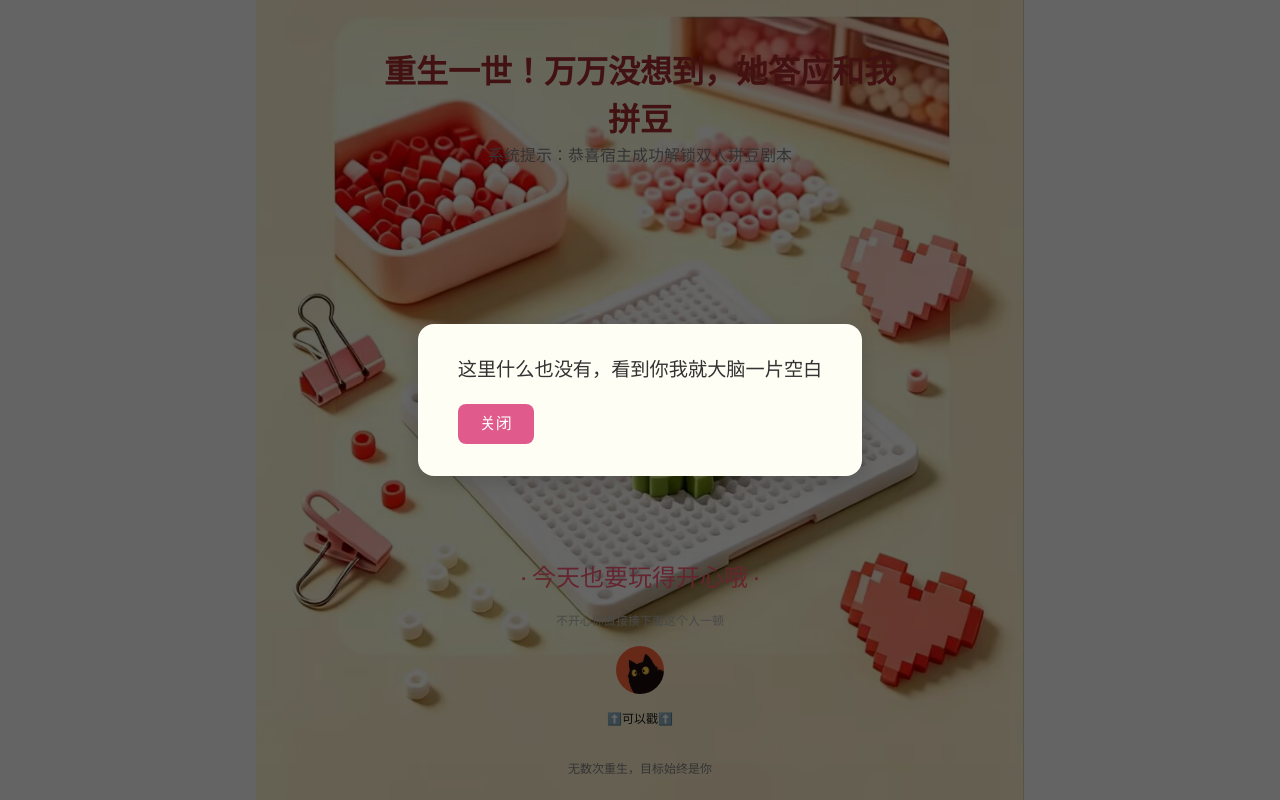
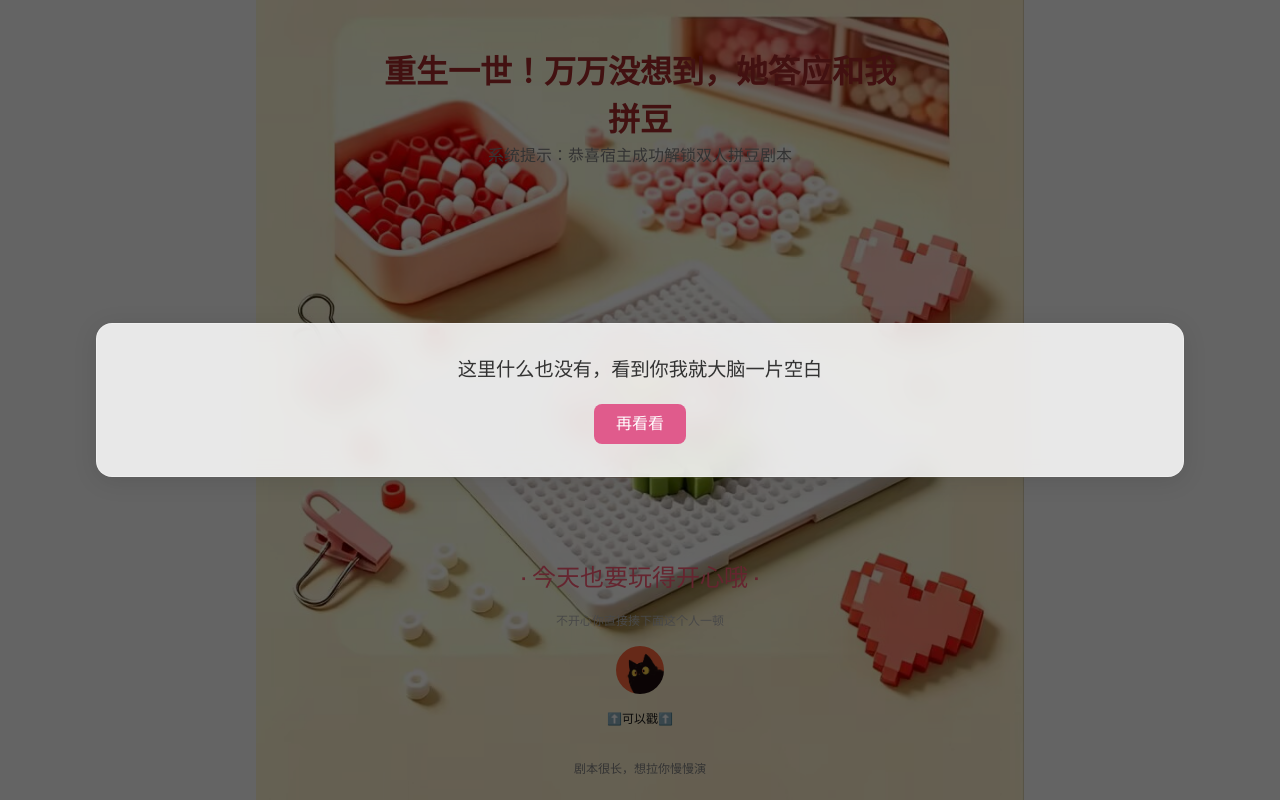
Before and after one commit to wooyo20/her-smile, a Next.js app: page / in a window 1280 px wide. Both pictures are taken after a click on the element 640 px from the left and 670 px from the top of the page. Built offline with nearby package versions, Linux system fonts and the light colour scheme.

Commit message:
冲刺，最后一版，一定要惊喜

```diff
--- a/app/first.tsx
+++ b/app/first.tsx
@@ -1,28 +1,93 @@
 "use client";
-import { useCallback, useState } from 'react';
+import { useCallback, useEffect, useMemo, useRef, useState } from 'react';
 import './styles/first.css'
 
 export default function First() {
     const [showModal, setShowModal] = useState(false);
-    const [test, setTest] = useState(0);
     const openModal = useCallback(() => {
         setShowModal(true);
-        setTest(prov => prov + 1);
     }, [])
 
+    const closeModal = useCallback(() => {
+        setShowModal(false);
+    }, [])
+
+    const [modalStep, setModalStep] = useState(0);
+
+    const modalContent = useMemo(() => {
+        if (modalStep === 0) {
+            return {
+                content: (
+                    <p style={{ margin: 0 }}>
+                        这里什么也没有，看到你我就大脑一片空白
+                    </p>
+                ),
+                btnText: '再看看',
+                btnClick: () => {
+                    setModalStep(1);
+                },
+            };
+        } else if (modalStep === 1) {
+            return {
+                content: (
+                    <div className='hdmtPoetry'>
+                        <div className="verse">你的裙子怎么穿的？</div>
+                        <div className="verse">你的眉毛怎么弯的？</div>
+                        <div className="verse">你的头发怎么盘的？</div>
+                        <div className="verse">记不清你，</div>
+                        <div className="verse">所以要见你，</div>
+                        <div className="verse">要再见你。</div>
+                        <div className="author">——冯唐《再见》</div>
+                    </div>
+                ),
+                btnText: '关闭',
+                btnClick: () => {
+                    setModalStep(0);
+                    closeModal();
+                },
+            };
+        }
+    }, [modalStep]);
+
+    const bgClassList = [
+        "bg0",
+        "bg1",
+        "bg2"
+    ];
+
+    const [colorIndex, setColorIndex] = useState(0);
+    const timer = useRef<NodeJS.Timeout>(null);
+
+    // 开启定时器，每10秒切换下标
+    useEffect(() => {
+        timer.current = setInterval(() => {
+            setColorIndex(prev => (prev + 1) % bgClassList.length);
+        }, 10000);
+
+        // 组件销毁清除定时器，防止内存泄漏
+        return () => {
+            if (timer.current) {
+                clearInterval(timer.current)
+            };
+        };
+    }, []);
+
+    const nextBg = useCallback(() => {
+        setColorIndex(prev => (prev + 1) % bgClassList.length);
+    }, [])
 
     return (
-        <div className="handmadePage">
+        <div className={`handmadePage ${bgClassList[colorIndex]}`}>
             <div className="hdmtTitleConatiner">
                 <div className="hdmtTitle">重生一世！万万没想到，她答应和我拼豆</div>
                 <div className='hdmtTitleSec'>系统提示：恭喜宿主成功解锁双人拼豆剧本</div>
             </div>
             <div className="hdmtWelcomeContainer">
-                <div className='hdmtWelcomeText'>· 今天也要玩得开心哦 ·</div>
+                <div className='hdmtWelcomeText' onClick={nextBg}>· 今天也要玩得开心哦 ·</div>
                 <div className="hdmtWelcomeTip">不开心你直接揍下面这个人一顿</div>
                 <div className="hdmtImg" onClick={openModal} />
                 <div className="hdmtWelcomeGuide" >⬆️可以戳⬆️</div>
-                <div className="hdmtWelcomeBtn">无数次重生，目标始终是你</div>
+                <div className="hdmtWelcomeBtn">剧本很长，想拉你慢慢演</div>
             </div>
             {/* 弹窗遮罩层 */}
             {showModal && (
@@ -39,20 +104,13 @@ export default function First() {
                     zIndex: 999
                 }} >
                     {/* 弹窗盒子 */}
-                    <div style={{
-                        background: '#fffef5',
-                        padding: '32px 40px',
-                        borderRadius: '16px',
-                        maxWidth: '85%',
-                        fontSize: '1.2rem',
-                        color: '#333',
-                        boxShadow: '0 6px 22px rgba(0,0,0,0.15)'
-                    }} onClick={(e) => e.stopPropagation()}>
-                        <p style={{ margin: 0 }}>
-                            这里什么也没有，看到你我就大脑一片空白
-                        </p>
+                    <div
+                        className='hdmtWelWhy'
+                        onClick={(e) => e.stopPropagation()}
+                    >
+                        {modalContent?.content}
                         <button
-                            onClick={() => setShowModal(false)}
+                            onClick={() => modalContent?.btnClick?.()}
                             style={{
                                 marginTop: '20px',
                                 padding: '8px 22px',
@@ -64,7 +122,7 @@ export default function First() {
                                 fontSize: '1rem'
                             }}
                         >
-                            关闭
+                            {modalContent?.btnText}
                         </button>
                     </div>
                 </div>
--- a/app/styles/first.css
+++ b/app/styles/first.css
@@ -7,7 +7,7 @@
     justify-content: space-between;
     flex-direction: column;
     align-items: center;
-    background: url('../../public/pindou.jpg') #FDEDCB;
+    background: url('../../public/pindou2.jpg') #FDEDCB;
     background-size: cover;
     background-position: center;
     /* 图片居中显示 */
@@ -69,3 +69,56 @@
         }
     }
 }
+
+.handmadePage.bg0 {
+    background-image: url('../../public/pindou.jpg');
+}
+.handmadePage.bg1 {
+    background-image: url('../../public/pindou1.jpg');
+}
+.handmadePage.bg2 {
+    background-image: url('../../public/pindou2.jpg');
+}
+
+
+.hdmtWelWhy {
+    background: rgba(255, 255, 255, 0.85);
+    /* 白色半透明背景 */
+    backdrop-filter: blur(12px);
+    /* 磨砂模糊 */
+    -webkit-backdrop-filter: blur(12px);
+    /* Safari 兼容 */
+    border: 1px solid rgba(255, 255, 255, 0.3);
+    /* 半透明边框增强玻璃感 */
+    box-shadow: 0 4px 24px rgba(0, 0, 0, 0.1);
+    /* 轻微阴影 */
+    border-radius: 16px;
+    padding: 2rem 2.5rem;
+    border-radius: 1rem;
+    width: 85%;
+    font-size: 1.2rem;
+    color: #333;
+    display: flex;
+    flex-direction: column;
+    justify-content: center;
+    align-items: center;
+}
+
+.hdmtPoetry {
+    display: flex;
+    justify-content: center;
+    flex-direction: column;
+    align-items: center;
+    margin-top: 1rem;
+    gap: 1rem;
+    width: 100%;
+
+    .verse {
+        text-align: center;
+    }
+
+    .author {
+        width: 100%;
+        text-align: right;
+    }
+}
```
Also changed, not shown: public/pindou1.jpg (added), public/pindou2.jpg (added).
